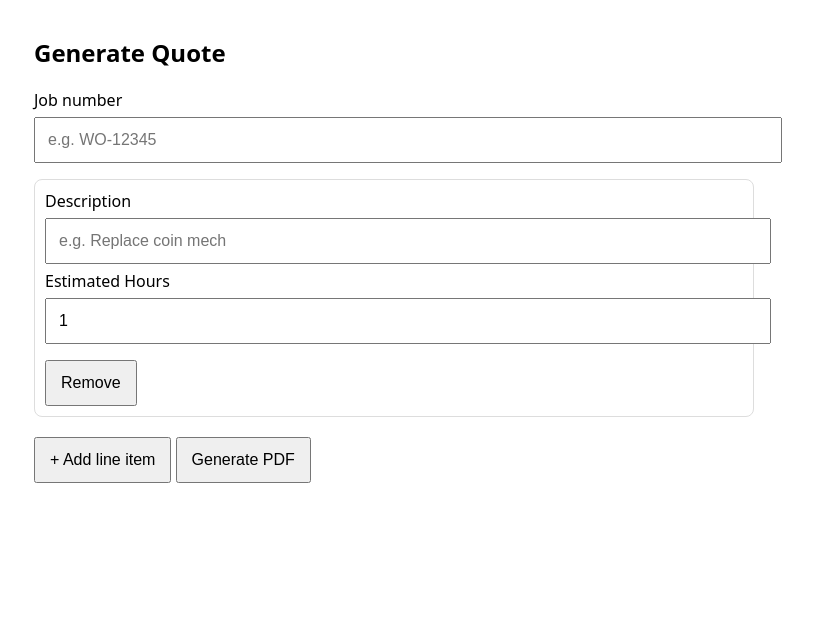
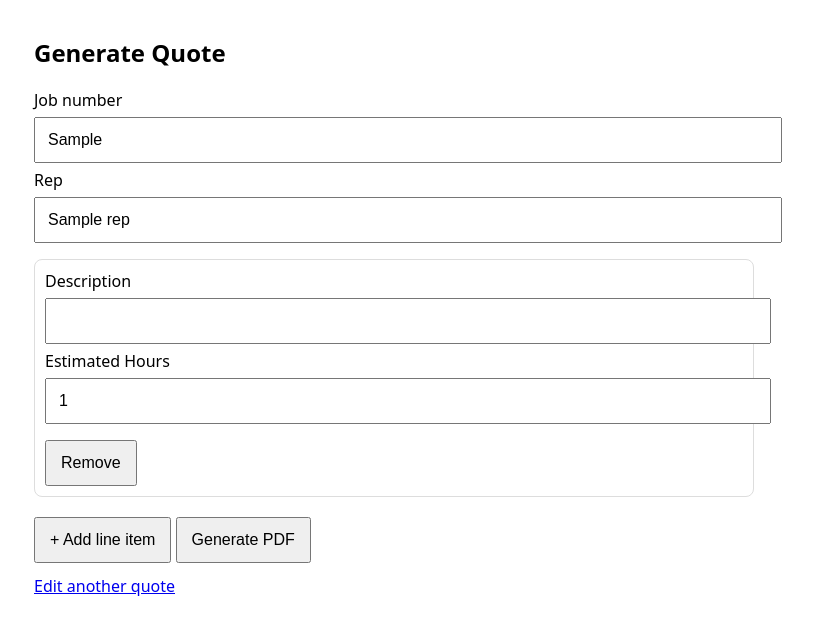
Before and after one commit to mmonclus-coder/quote-web, a Python web app: template templates/form.html in a window 1280 px wide. Shown: the top 635 px of the page, without its empty margins (246-1059 px from the left). Run offline with Jinja, Linux system fonts and the light colour scheme; the template is opened without the code that fills it: most values are stand-ins (such as "Sample title", 1, 10 or a date in 2020).

Commit message:
Update form.html

```diff
--- a/templates/form.html
+++ b/templates/form.html
@@ -10,40 +10,101 @@
     .row > div { flex: 1; }
     button { padding: 12px 14px; font-size: 16px; margin-top: 10px; }
     .item { border: 1px solid #ddd; padding: 10px; margin: 10px 0; border-radius: 8px; }
+    .muted { color: #666; font-size: 14px; }
+    a { display: inline-block; margin-top: 12px; }
   </style>
 </head>
 <body>
-  <h2>Generate Quote</h2>
+
+  <h2>
+    {% if mode == "edit" %}
+      Edit Quote {{ quote.quote_no }}
+    {% else %}
+      Generate Quote
+    {% endif %}
+  </h2>
 
   <form method="POST" action="/generate">
+
+    <!-- When editing, keep the same quote number -->
+    {% if mode == "edit" and quote %}
+      <input type="hidden" name="quote_no" value="{{ quote.quote_no }}">
+      <p class="muted"><b>Editing existing quote</b></p>
+    {% endif %}
+
     <label>Job number</label>
-    <input name="job_number" placeholder="e.g. WO-12345" required />
+    <input
+      name="job_number"
+      placeholder="e.g. WO-12345"
+      required
+      value="{{ quote.work_order if quote else '' }}"
+    />
+
+    <label>Rep</label>
+    <input
+      name="rep"
+      placeholder="e.g. Miguel"
+      value="{{ quote.rep if quote else '' }}"
+    />
 
     <div id="items"></div>
 
     <button type="button" onclick="addItem()">+ Add line item</button>
-    <button type="submit">Generate PDF</button>
+    <button type="submit">
+      {% if mode == "edit" %}
+        Update PDF
+      {% else %}
+        Generate PDF
+      {% endif %}
+    </button>
   </form>
 
+  <a href="/edit">Edit another quote</a>
+
   <script>
-    function addItem() {
+    function escapeHtml(s) {
+      return String(s)
+        .replaceAll("&","&amp;")
+        .replaceAll("<","&lt;")
+        .replaceAll(">","&gt;")
+        .replaceAll('"',"&#34;")
+        .replaceAll("'","&#39;");
+    }
+
+    function addItem(desc = "", hrs = "1") {
       const wrap = document.getElementById("items");
       const div = document.createElement("div");
       div.className = "item";
       div.innerHTML = `
         <label>Description</label>
-        <input name="description[]" placeholder="e.g. Replace coin mech" required />
+        <input name="description[]" required value="${escapeHtml(desc)}" />
         <div class="row">
           <div>
             <label>Estimated Hours</label>
-            <input name="hours[]" type="number" step="0.25" min="0" value="1" required />
+            <input name="hours[]" type="number" step="0.25" min="0" value="${hrs}" required />
           </div>
         </div>
         <button type="button" onclick="this.parentElement.remove()">Remove</button>
       `;
       wrap.appendChild(div);
     }
-    addItem();
+
+    // ---------- INITIAL LOAD ----------
+    const MODE = "{{ mode }}";
+
+    {% if mode == "edit" and quote and quote.items_json %}
+      const items = {{ quote.items_json | tojson }};
+      if (Array.isArray(items) && items.length) {
+        items.forEach(it => {
+          addItem(it.description || "", it.estimated_hours ?? "1");
+        });
+      } else {
+        addItem();
+      }
+    {% else %}
+      addItem();
+    {% endif %}
   </script>
+
 </body>
 </html>
```
